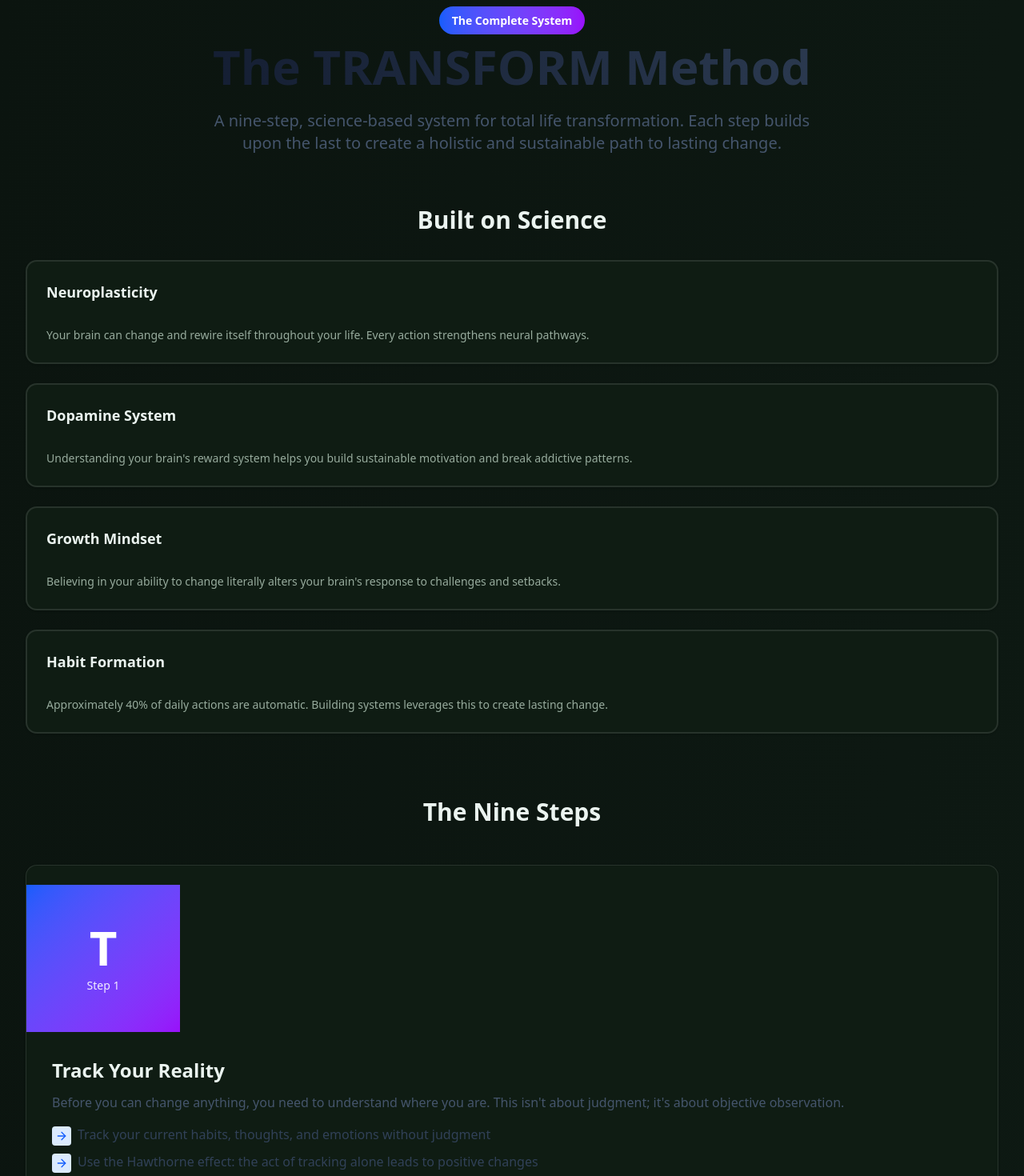
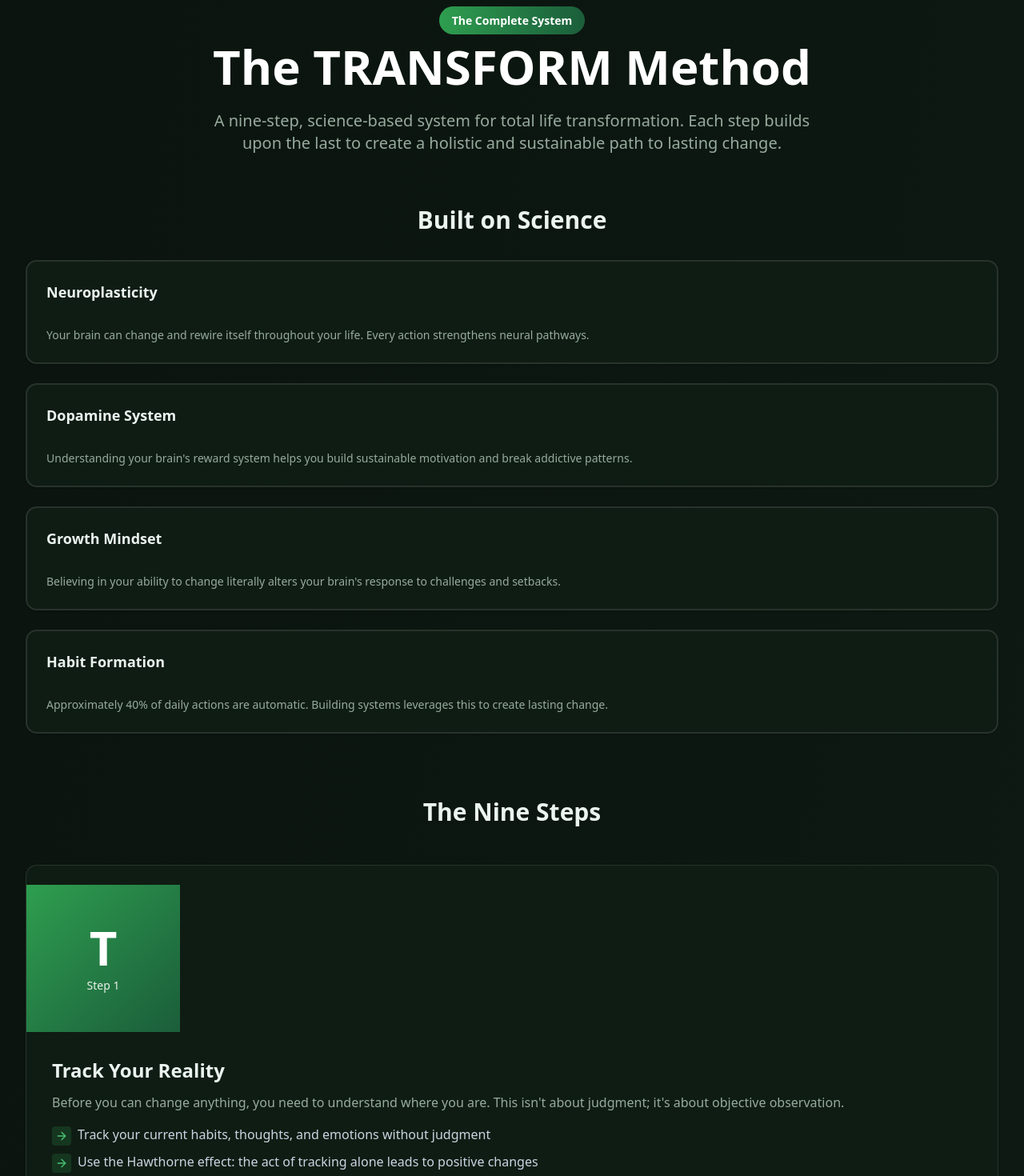
Before and after one commit to AdrianoDRJB/Transform-method, a React (Vite) app: page /method in a window 1280 px wide. Shown: the part 100-1570 px from the top of the page at 80% size. Built offline with nearby package versions, Linux system fonts and the light colour scheme.

Commit message:
Update AboutMethod.jsx

```diff
--- a/src/components/AboutMethod.jsx
+++ b/src/components/AboutMethod.jsx
@@ -139,14 +139,14 @@ function AboutMethod() {
       {/* Hero Section */}
       <div className="text-center mb-16">
         <div className="inline-block mb-4">
-          <span className="bg-gradient-to-r from-blue-600 to-purple-600 text-white px-4 py-2 rounded-full text-sm font-semibold">
+          <span className="bg-gradient-to-r from-[#2e9e4f] to-[#1b5e3a] text-white px-4 py-2 rounded-full text-sm font-semibold">
             The Complete System
           </span>
         </div>
-        <h1 className="text-5xl md:text-6xl font-bold mb-6 bg-gradient-to-r from-slate-900 to-slate-700 dark:from-white dark:to-slate-300 bg-clip-text text-transparent">
+        <h1 className="text-5xl md:text-6xl font-bold mb-6 text-white">
           The TRANSFORM Method
         </h1>
-        <p className="text-xl text-slate-600 dark:text-slate-400 mb-8 max-w-3xl mx-auto">
+        <p className="text-xl text-muted-foreground mb-8 max-w-3xl mx-auto">
           A nine-step, science-based system for total life transformation. Each step builds upon the last to create
           a holistic and sustainable path to lasting change.
         </p>
@@ -157,7 +157,7 @@ function AboutMethod() {
         <h2 className="text-3xl font-bold mb-8 text-center">Built on Science</h2>
         <div className="grid grid-cols-1 md:grid-cols-2 lg:grid-cols-4 gap-6">
           {scienceFoundation.map((item, index) => (
-            <Card key={index} className="border-2 hover:border-blue-500 transition-all">
+            <Card key={index} className="border-2 hover:border-[#2e9e4f] transition-all">
               <CardHeader>
                 <CardTitle className="text-lg">{item.title}</CardTitle>
               </CardHeader>
@@ -176,7 +176,7 @@ function AboutMethod() {
           {methodPrinciples.map((principle, index) => (
             <Card key={index} className="overflow-hidden hover:shadow-xl transition-all">
               <div className="flex flex-col md:flex-row">
-                <div className="bg-gradient-to-br from-blue-600 to-purple-600 p-8 md:p-12 flex items-center justify-center md:w-48">
+                <div className="bg-gradient-to-br from-[#2e9e4f] to-[#1b5e3a] p-8 md:p-12 flex items-center justify-center md:w-48">
                   <div className="text-white text-center">
                     <div className="text-6xl font-bold mb-2">{principle.letter}</div>
                     <div className="text-sm opacity-90">Step {index + 1}</div>
@@ -184,14 +184,14 @@ function AboutMethod() {
                 </div>
                 <div className="flex-1 p-6 md:p-8">
                   <h3 className="text-2xl font-bold mb-3">{principle.title}</h3>
-                  <p className="text-slate-600 dark:text-slate-400 mb-4">{principle.description}</p>
+                  <p className="text-muted-foreground mb-4">{principle.description}</p>
                   <ul className="space-y-2">
                     {principle.details.map((detail, detailIndex) => (
                       <li key={detailIndex} className="flex items-start gap-2">
-                        <div className="bg-blue-100 dark:bg-blue-900/30 p-1 rounded mt-0.5">
-                          <ArrowRight className="h-4 w-4 text-blue-600 dark:text-blue-400" />
+                        <div className="bg-[#2e9e4f]/20 p-1 rounded mt-0.5">
+                          <ArrowRight className="h-4 w-4 text-[#49c274]" />
                         </div>
-                        <span className="text-slate-700 dark:text-slate-300">{detail}</span>
+                        <span className="text-slate-300">{detail}</span>
                       </li>
                     ))}
                   </ul>
@@ -203,17 +203,17 @@ function AboutMethod() {
       </div>
 
       {/* Why It Works */}
-      <Card className="bg-gradient-to-r from-blue-600 to-purple-600 text-white border-0 mb-20">
+      <Card className="bg-gradient-to-r from-[#2e9e4f] to-[#1b5e3a] text-white border-0 mb-20">
         <CardContent className="p-8 md:p-12">
           <div className="max-w-3xl mx-auto text-center">
             <BookOpen className="h-12 w-12 mx-auto mb-4" />
             <h2 className="text-3xl font-bold mb-4">Why This Method Works</h2>
-            <p className="text-lg text-blue-50 mb-6">
+            <p className="text-lg text-white/80 mb-6">
               The TRANSFORM Method isn't just theory—it's a proven system built on neuroscience, behavioral psychology,
               and real-world experience. It combines the latest research on habit formation, neuroplasticity, and
               identity-based change with practical strategies that have been tested through years of personal transformation.
             </p>
-            <p className="text-lg text-blue-50 mb-8">
+            <p className="text-lg text-white/80 mb-8">
               Unlike motivation-based approaches that fade over time, this method builds sustainable systems that work
               with your brain's natural tendencies, making lasting change inevitable rather than impossible.
             </p>
@@ -231,19 +231,19 @@ function AboutMethod() {
           <CardContent className="p-8">
             <div className="grid grid-cols-1 md:grid-cols-3 gap-8 mb-8">
               <div>
-                <div className="text-4xl font-bold text-blue-600 mb-2">8 Years</div>
-                <div className="text-slate-600 dark:text-slate-400">Of continuous refinement</div>
+                <div className="text-4xl font-bold text-[#49c274] mb-2">8 Years</div>
+                <div className="text-muted-foreground">Of continuous refinement</div>
               </div>
               <div>
-                <div className="text-4xl font-bold text-purple-600 mb-2">3 Years</div>
-                <div className="text-slate-600 dark:text-slate-400">Sober and thriving</div>
+                <div className="text-4xl font-bold text-[#49c274] mb-2">3 Years</div>
+                <div className="text-muted-foreground">Sober and thriving</div>
               </div>
               <div>
-                <div className="text-4xl font-bold text-blue-600 mb-2">44 lbs</div>
-                <div className="text-slate-600 dark:text-slate-400">Lost in first 100 days</div>
+                <div className="text-4xl font-bold text-[#49c274] mb-2">44 lbs</div>
+                <div className="text-muted-foreground">Lost in first 100 days</div>
               </div>
             </div>
-            <p className="text-slate-700 dark:text-slate-300 italic">
+            <p className="text-slate-300 italic">
               "From hungover and unable to tie my shoes without catching my breath at 30 years old,
               to competing at a national level in CrossFit. This method saved my life."
             </p>
@@ -254,10 +254,10 @@ function AboutMethod() {
       {/* Final CTA */}
       <div className="text-center">
         <h2 className="text-3xl font-bold mb-4">Start Your Transformation Today</h2>
-        <p className="text-lg text-slate-600 dark:text-slate-400 mb-8 max-w-2xl mx-auto">
+        <p className="text-lg text-muted-foreground mb-8 max-w-2xl mx-auto">
           Get the complete guide with detailed strategies, scientific insights, and practical tools.
         </p>
-        <Button size="lg" className="bg-gradient-to-r from-blue-600 to-purple-600 hover:from-blue-700 hover:to-purple-700 text-white text-lg px-8">
+        <Button size="lg" className="bg-gradient-to-r from-[#2e9e4f] to-[#1b5e3a] hover:from-[#3fae67] hover:to-[#1f6c43] text-white text-lg px-8">
           Get the Book <ArrowRight className="ml-2 h-5 w-5" />
         </Button>
       </div>
```
